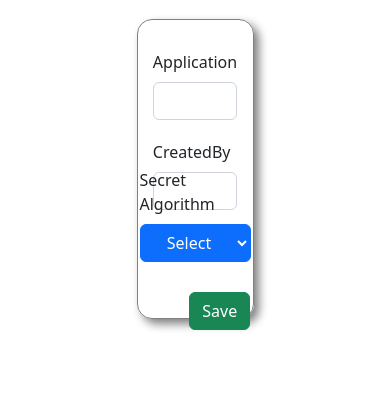
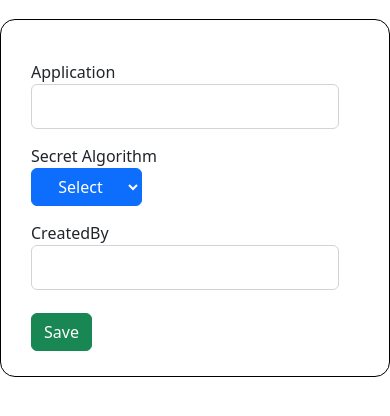
Before and after one commit to ragazenta/liana, a Flask app: page /create in a window 390 px wide. Shown: the part 101-517 px from the top of the page. Run offline with Flask 2, Linux system fonts and the light colour scheme.

Commit message:
penambahan responsive

```diff
--- a/liana/static/style.css
+++ b/liana/static/style.css
@@ -2,112 +2,99 @@ html {
     font-family: serif;
 }
 
-.button-index{
+.content {
+    width: 100%;
+}
+
+.button-index {
     display: flex;
     justify-content: center;
     gap: 1rem;
 }
 
-.container-nav{
+.container-nav {
     margin: auto;
 }
 
-.container-nav span{
+.container-nav span {
     font-size: 25px;
     letter-spacing: 2px;
 }
 
-.table-content{
-    width: 60%;
+.table-content {
+    width: 80%;
     margin: auto;
 }
 
-.table-content > .table{
+.table-content>.table {
     box-shadow: 4px 5px 5px grey;
 }
 
-.content > header > h1{
+.content>header>h1 {
     text-align: center;
     margin-top: 20px;
     margin-bottom: 20px;
 }
 
-.content > .form-1{
+.container{
+    max-width: 500px;
+    width: 100%;
+    padding: 25px 30px;
     margin: auto;
-    width: 30%;
-    height: 300px;
-    flex-direction: row;
-    border: solid 1px grey;
+    border: solid 1px black;
     border-radius: 15px;
-    box-shadow: 5px 5px 10px grey;
+
 }
 
-.content > .form-1 > .con-1{
-    margin: 30px;
-    /* width: 100%; */
+.container > form > .form1{
     display: flex;
-    flex-direction: row;
-    justify-content: center;
-    align-items: center;
-    gap: 3rem;
+    flex-wrap: wrap;
+    justify-content: space-between;
+    margin: 15px 20px 8px 0;
 }
 
-.content > .form-1 > .con-1 > .kolom-1 > .CreatedBy{
-    margin-top: 20px;
+form > .form1 > .input{
+    margin-bottom: 15px;
+    width: calc(100% / 2 - 20px);
 }
 
-.form-1 > .con-button{
+.form1 > .input > label{
+    display: block;
+}
+
+.form1 > .input > input{
+    height: 45px;
+    width: 100%;
+}
+
+.form-1>.con-button {
     margin: auto;
     width: 10%;
 }
 
-.form-1 > .button-save{
+.form-1>.button-save {
     margin: auto;
 }
 
-.form-1 > .con-1 > .Algorithm{
-    margin-top: -90px;
-}
-
-.content > .form-2{
-    margin: auto;
-    width: 30%;
-    height: 200px;
-    flex-direction: row;
-    border: solid 1px grey;
-    border-radius: 15px;
-    box-shadow: 5px 5px 10px grey;
-}
-
-.content > .form-2 > .con-2{
-    margin: 30px;
-    /* width: 100%; */
-    display: flex;
-    flex-direction: row;
-    justify-content: center;
-    align-items: center;
-    gap: 3rem;
-}
-
-.form-2 > .con-button{
+.form-2>.con-button {
     margin: auto;
     width: 10%;
 }
 
-.form-2 > .button-save{
+.form-2>.button-save {
     margin: auto;
 }
 
-.form-2 > .con-2 > .Algorithm{
+.form-2>.con-2>.Algorithm {
     margin-top: -5px;
 }
 
-.con-luar-detail{
+.con-luar-detail {
     width: 100%;
     padding-top: 20px;
 }
 
-.con-luar-detail > .button-back{
+.con-luar-detail>.button-back {
     margin: 0;
     position: absolute;
     top: 20%;
@@ -116,14 +103,18 @@ html {
     transform: translate(-50%, -50%);
 }
 
-.content > .con-luar-detail > .con-detail{
+.content>.con-luar-detail>.con-detail {
     width: 70%;
     margin: auto;
 }
 
-@media (max-width: 800px) {
-    .content > .form-1 > .con-1{
-        flex-direction: column;
+@media (max-width: 584px) {
+    .container{
+        max-width: 100%;
     }
 
-  }
+    form > .form1 > .input{
+        margin-bottom: 15px;
+        width: 100%;
+    }
+}
--- a/liana/templates/create.html
+++ b/liana/templates/create.html
@@ -6,22 +6,16 @@
 
 {% block content %}
 
-<form class="form-1" method="post">
-    <div class="con-1">
-        <div class="kolom-1">
-            <div class="Application">
-                <label class="form-label" for="appcode">Application</label>
+<div class="container">
+    <form method="post">
+        <div class="form1">
+            <div class="input">
+                <label class="" for="appcode">Application</label>
                 <input class="form-control" name="appcode" id="appcode"
                     value="{{ request.form['code'] }}" required>
             </div>
-            <div class="CreatedBy">
-                <label class="form-label" for="createdby">CreatedBy</label>
-                <input class="form-control" name="createdby" id="createdby"
-                    value="{{ request.form['createdBy'] }}">
-            </div>
-        </div>
-        <div class="Algorithm">
-            <label class="form-label" for="algorithm">Secret Algorithm</label>
+            <div class="input">
+                <label class="" for="algorithm">Secret Algorithm</label>
                 <select class="btn btn-primary dropdown-toggle" name="algorithm" id="algorithm"
                     value="{{ request.form['algorithm'] }}">
                     <option>Select</option>
@@ -29,10 +23,16 @@
                     <option>Ed25519</option>
                 </select>
             </div>
+            <div class="input">
+                    <label class="" for="createdby">CreatedBy</label>
+                    <input class="form-control" name="createdby" id="createdby"
+                        value="{{ request.form['createdBy'] }}">
+            </div>
         </div>
         <div class="con-button">
             <input class="button-save btn btn-success" type="submit" value="Save">
         </div>
     </form>
+</div>
 
 {% endblock %}
```
Also changed, not shown: liana/templates/index.html (+5 -2 lines), liana/templates/update.html (+40 -5 lines), 1 other file. Lines whose indentation alone changed are shown as unchanged.
